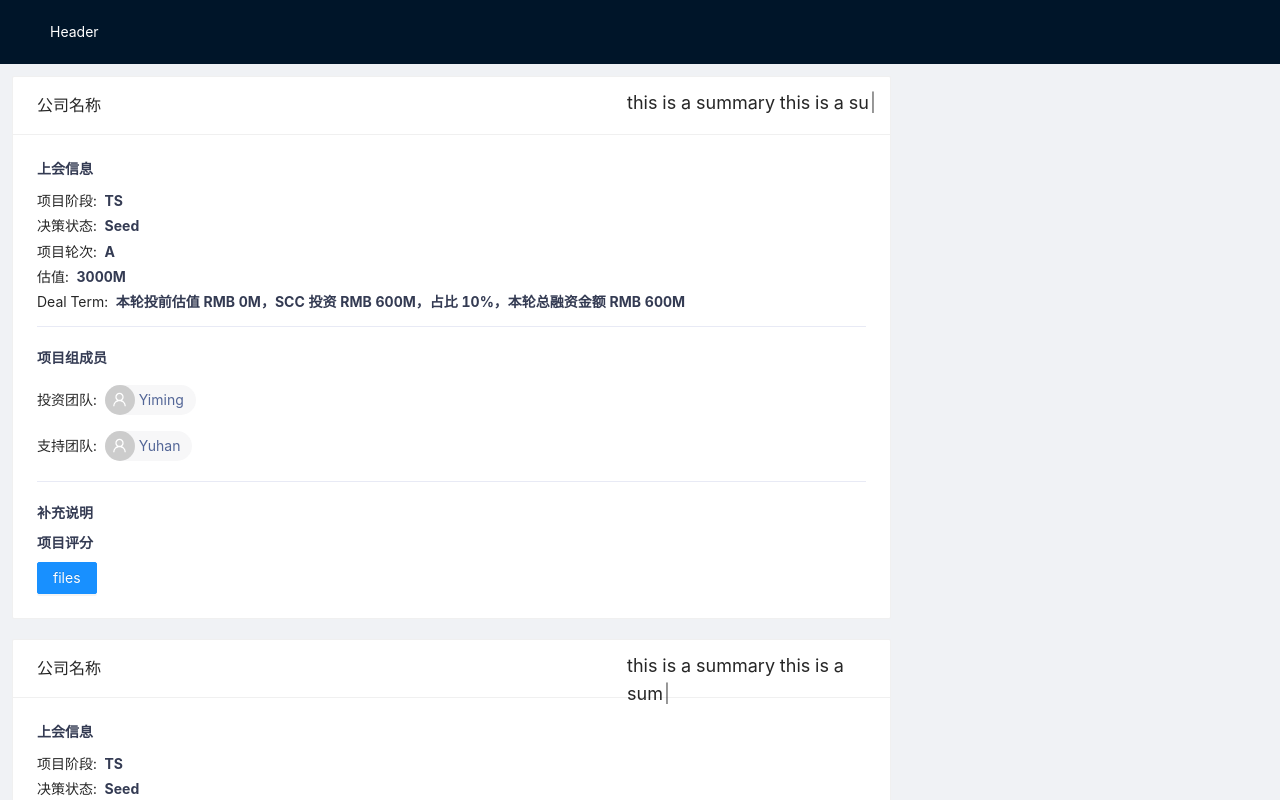
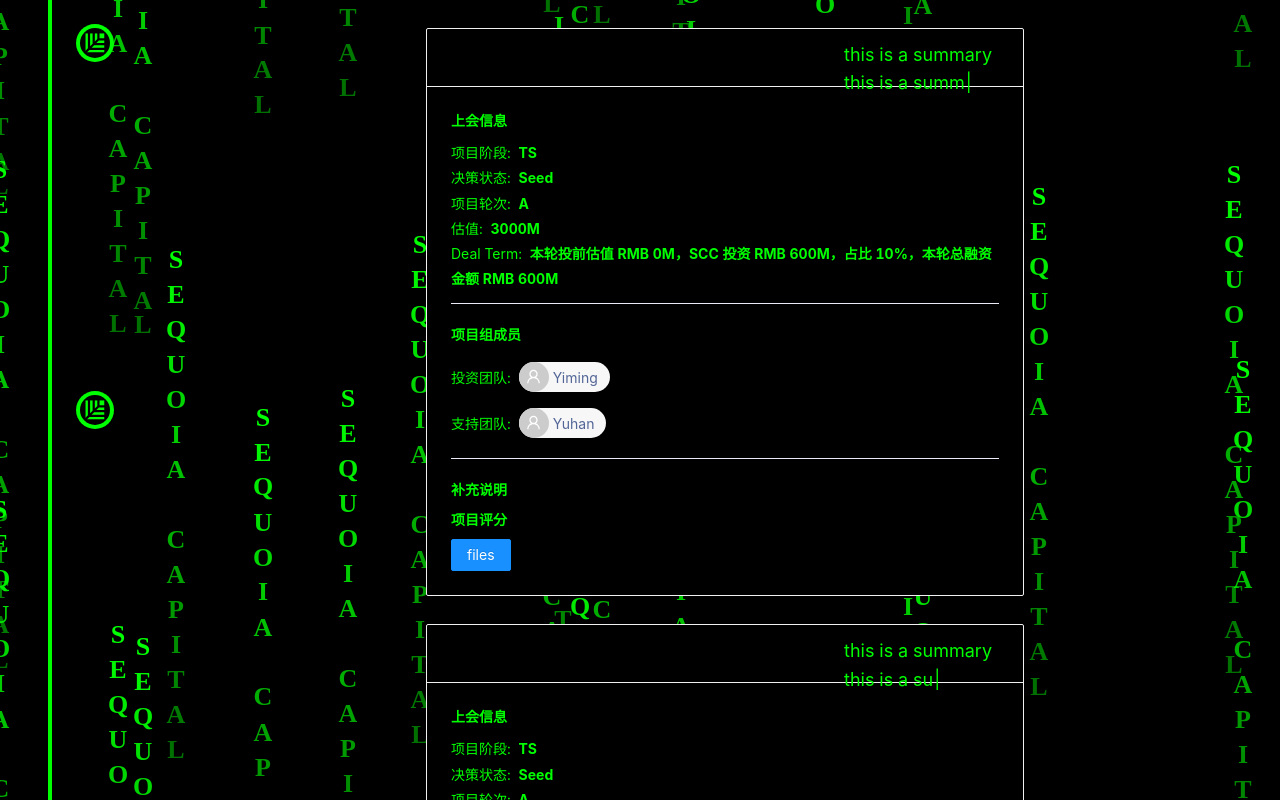
Before and after one commit to yimingbot/opp-vs-opp, a React (Vite) app: page / in a window 1280 px wide. Shown: the top 800 px of the page. Built offline with nearby package versions, Linux system fonts and the light colour scheme.

Commit message:
add: basic component & layout

```diff
--- a/package.json
+++ b/package.json
@@ -15,6 +15,7 @@
     "classnames": "^2.3.1",
     "react": "^18.0.0",
     "react-dom": "^18.0.0",
+    "react-vertical-timeline-component": "^3.5.2",
     "typewriter-effect": "^2.18.2"
   },
   "devDependencies": {
--- /dev/null
+++ b/src/components/HackBackground/HackBackground.tsx
@@ -0,0 +1,96 @@
+import {FC, PropsWithChildren, useCallback, useEffect, useRef} from "react";
+import classes from './index.module.scss'
+
+const requestAnimationFrame = window.requestAnimationFrame
+
+type Size = { width: number; height: number };
+
+type CodeStruct = {
+    x: number;
+    y: number;
+    speed: number;
+    text: string;
+    color: string
+}
+
+const step = 35;
+const { width, height }: Size = {
+    width: document.body.clientWidth,
+    height: document.body.clientHeight
+};
+const colLen = Math.floor(width / 100);
+
+export const HackBackground: FC<PropsWithChildren> = (props) => {
+    const canvasRef = useRef<HTMLCanvasElement>(null);
+    const ctxRef = useRef<CanvasRenderingContext2D | null>();
+    const codeRainArr = useRef<CodeStruct[][]>()
+
+    const createCodeRain = useCallback(() => {
+
+        for (let n = 0; n < colLen; n++) {
+            const col: CodeStruct[] = [];
+            //基础位置，为了列与列之间产生错位
+            const basePos = Math.floor(Math.random() * height / 2);
+            //随机速度 3~13之间
+            const speed =  Math.floor(Math.random() * 3) + 0.5;
+            //每组的x轴位置随机产生
+            const colX =  Math.floor(Math.random() * n * 80)  +  n * 80;
+
+            //绿色随机
+            const r = 0;
+            const g = 255;
+            const b = 0;
+
+            'sequoia capital'.toLocaleUpperCase().split('').forEach((text, i) =>{
+                const code = {
+                    x: colX,
+                    y: basePos + step * i,
+                    speed: speed,
+                    text: text,
+                    color: `rgba(${r},${g},${b}, ${1 - (i * .04)})`
+                }
+                col.push(code);
+            })
+            codeRainArr.current === undefined ? codeRainArr.current = [col] : codeRainArr.current.push(col)
+        }
+    }, [])
+
+    const codeRaining = useCallback(() => {
+        const ctx = ctxRef.current
+        ctx!.fillStyle = '#000'
+        ctx!.fillRect(0, 0, width, height);
+        codeRainArr.current!.forEach((col) => {
+            col.forEach((code) => {
+                if (code.y > height) {
+                    //如果超出下边界则重置到顶部
+                    code.y = 0;
+                } else {
+                    //匀速降落
+                    code.y += code.speed;
+                }
+                ctx!.fillStyle = code.color;
+                ctx!.textAlign = 'center';
+                ctx!.fillText(code.text, code.x, code.y);
+            })
+        });
+        requestAnimationFrame(codeRaining);
+    }, [])
+
+    useEffect(() => {
+        const canvasDom = canvasRef.current
+        if (canvasDom) {
+            const ctx = canvasRef.current.getContext('2d');
+            ctxRef.current = ctx
+            if (ctx) {
+                ctx.font = 'bold 26px microsoft yahei';
+                createCodeRain();
+                codeRaining();
+            }
+        }
+    }, [])
+
+    return <div className={classes.root}>
+        <canvas className={classes.canvas} ref={canvasRef} id={'bg'} width={width} height={height}></canvas>
+        { props.children }
+    </div>
+}
--- /dev/null
+++ b/src/components/HackBackground/index.module.scss
@@ -0,0 +1,11 @@
+html,body {
+  margin: 0;
+}
+.root {
+  height: 100vh;
+  overflow: scroll;
+  .canvas {
+    position: absolute;
+    pointer-events: none;
+  }
+}
--- /dev/null
+++ b/src/components/SequoiaIcon/index.tsx
@@ -0,0 +1,20 @@
+import { SVGProps, forwardRef } from 'react';
+
+const SequoiaIcon = forwardRef<SVGSVGElement, SVGProps<SVGSVGElement>>(
+    (props: SVGProps<SVGSVGElement>, ref) => (
+            <svg width="30" height="30" viewBox="0 0 30 30" fill="none" xmlns="http://www.w3.org/2000/svg">
+                <g clipPath="url(#clip0_3845_1798)">
+                    <path fillRule="evenodd" clipRule="evenodd" d="M6.10571 2.94531H2.89062V24.9216L6.10571 21.7066V2.94531ZM8.02083 23.731H8.89142H26.8906V26.9453H4.80655L8.02083 23.731ZM26.8906 17.8375V20.9453H10.8065L13.9144 17.8375H26.8906ZM11.9993 15.813L8.89142 18.9208V2.94531H11.9993V15.813ZM16.7001 15.0518H26.8906V11.9452H19.8067L16.7001 15.0518ZM20.6772 9.15949V2.94531H26.8906V9.15949H20.6772ZM17.8915 9.92073L14.785 13.0273V2.94531H17.8915V9.92073Z" fill="#0f0"/>
+                </g>
+                <defs>
+                    <clipPath id="clip0_3845_1798">
+                        <rect width="24" height="24" fill="white" transform="translate(2.89062 2.94531)"/>
+                    </clipPath>
+                </defs>
+            </svg>
+    ),
+);
+
+SequoiaIcon.displayName = 'SequoiaIcon';
+
+export default SequoiaIcon;
--- /dev/null
+++ b/src/components/Timeline/Timeline.tsx
@@ -0,0 +1,53 @@
+import React, { FC } from 'react';
+// eslint-disable-next-line @typescript-eslint/ban-ts-comment
+// @ts-ignore
+import { VerticalTimeline, VerticalTimelineElement }  from 'react-vertical-timeline-component';
+import 'react-vertical-timeline-component/style.min.css';
+import {MeetingData} from '../../mock-data';
+
+import classes from './index.module.scss'
+import {AgendaCard} from "../../meeting-card/card";
+
+import SequoiaIcon from '../SequoiaIcon'
+
+
+type Props = {
+   data: MeetingData
+}
+
+export const Timeline: FC<Props> = ({ data }) => {
+    return <div className={classes.root}>
+        <VerticalTimeline
+            className={classes.timeline}
+            layout={'1-column-left'}
+            lineColor={'#0f0'}
+        >
+            <VerticalTimelineElement
+                icon={<SequoiaIcon/>}
+                date={'2002 - 2006'}
+                iconClassName={classes.icon}
+                intersectionObserverProps={{
+                    rootMargin: '0px 0px 40px 0px'
+                }}
+            >
+                <p>
+                    Creative Direction, User Experience, Visual Design, Project Management, Team Leading
+                </p>
+                <p>
+                    Creative Direction, User Experience, Visual Design, Project Management, Team Leading
+                </p>
+            </VerticalTimelineElement>
+            <VerticalTimelineElement
+                icon={<SequoiaIcon/>}
+                iconClassName={classes.icon}
+            >
+                <p>
+                    123123asddasdasdfasdf
+                </p>
+            </VerticalTimelineElement>
+        </VerticalTimeline>
+        <div className={classes.agendaList}>
+            {data.agenda.map((v, index) => <AgendaCard key={index} data={v} className={classes.agendaItem} />)}
+        </div>
+    </div>
+}
--- /dev/null
+++ b/src/components/Timeline/index.module.scss
@@ -0,0 +1,34 @@
+.root {
+  display: flex;
+  .timeline {
+    width: 30vw;
+    margin: 0 0 0 30px;
+    .icon {
+      width: 30px;
+      height: 30px;
+      box-shadow: 0 0 0 4px #0f0, inset 0 2px 0 rgb(0 0 0 / 8%), 0 3px 0 4px rgb(0 0 0 / 5%);
+    }
+  }
+
+  .agendaList {
+    width: 70vw;
+    margin-left: 30px;
+    .agendaItem {
+      margin-top: 28px;
+    }
+  }
+}
+:global {
+  .vertical-timeline-element {
+    margin-left: 50px;
+  }
+  .vertical-timeline-element-content {
+    background: rgba(0,0,0,.7);
+    border: 1px solid  rgba(0, 255, 0, .7);
+    color: #0f0;
+    box-shadow: none;
+  }
+  .vertical-timeline-element-content-arrow {
+    border-right-color: #000;
+  }
+}
--- a/src/main.tsx
+++ b/src/main.tsx
@@ -2,21 +2,15 @@ import 'antd/dist/antd.css'
 import React from 'react'
 import ReactDOM from 'react-dom/client'
 import { Layout } from 'antd'
-import { mockData } from './mock-data'
-import { AgendaCard } from './meeting-card/card'
+import {MeetingData, mockData} from './mock-data'
+import { HackBackground } from "./components/HackBackground/HackBackground";
+import {Timeline} from "./components/Timeline/Timeline";
 
-const { Header, Footer, Content } = Layout;
 // eslint-disable-next-line @typescript-eslint/no-non-null-assertion
 ReactDOM.createRoot(document.getElementById('root')!).render(
   <React.StrictMode>
-      <Layout>
-        <Header style={{ color: '#fff' }}>Header</Header>
-
-        <Content style={{ padding: '12px' }}>
-          {mockData.agenda.map((v, index) => <AgendaCard key={index} data={v} />)}
-        </Content>
-
-        <Footer>Footer</Footer>
-      </Layout>
+     <HackBackground>
+         <Timeline data={mockData} />
+     </HackBackground>
   </React.StrictMode>
 )
--- a/src/meeting-card/card.module.scss
+++ b/src/meeting-card/card.module.scss
@@ -1,11 +1,13 @@
 .wrapper {
   width: 70%;
   margin-bottom: 20px;
+  background: #000;
+  color: #0f0;
+
 }
 
 .title {
   margin-bottom: 8px;
-  color: #343b53;
   font-weight: 700;
 }
 
--- a/src/meeting-card/card.tsx
+++ b/src/meeting-card/card.tsx
@@ -1,5 +1,5 @@
 import { Card, Button, Modal, Avatar } from "antd";
-import { useCallback, useLayoutEffect, useRef, useState } from "react";
+import { CSSProperties, useCallback, useLayoutEffect, useRef, useState } from "react";
 import Typewriter from 'typewriter-effect/dist/core';
 import styles from './card.module.scss'
 import { UserOutlined } from '@ant-design/icons';
@@ -9,8 +9,9 @@ import classNames from 'classnames';
 interface ICardProps {
   data: typeof mockData['agenda'][number];
   className?: string;
+  rootStyle?: CSSProperties
 }
-export function AgendaCard({ data, className }: ICardProps) {
+export function AgendaCard({ data, className, rootStyle }: ICardProps) {
   console.log(data);
 
   const { dealTermComputed } = data;
@@ -29,7 +30,7 @@ export function AgendaCard({ data, className }: ICardProps) {
     setIsModalVisible(true)
   }, [])
 
-  return <Card ref={cardRef} title='公司名称' className={classNames(className, styles.wrapper)}>
+  return <Card ref={cardRef} title='公司名称' style={rootStyle} className={classNames(className, styles.wrapper)}>
     <p className={styles.title}>上会信息</p>
     <div className={styles.info}>
       <div>项目阶段: <span className={styles.text}>{data.meetingDecisionStatus}</span></div>
--- a/src/mock-data.ts
+++ b/src/mock-data.ts
@@ -143,3 +143,5 @@ export const mockData = {
     }
   ]
 }
+
+export type MeetingData = typeof mockData;
```
Also changed, not shown: 1 other file (tests, documents, lock files or other folders).
